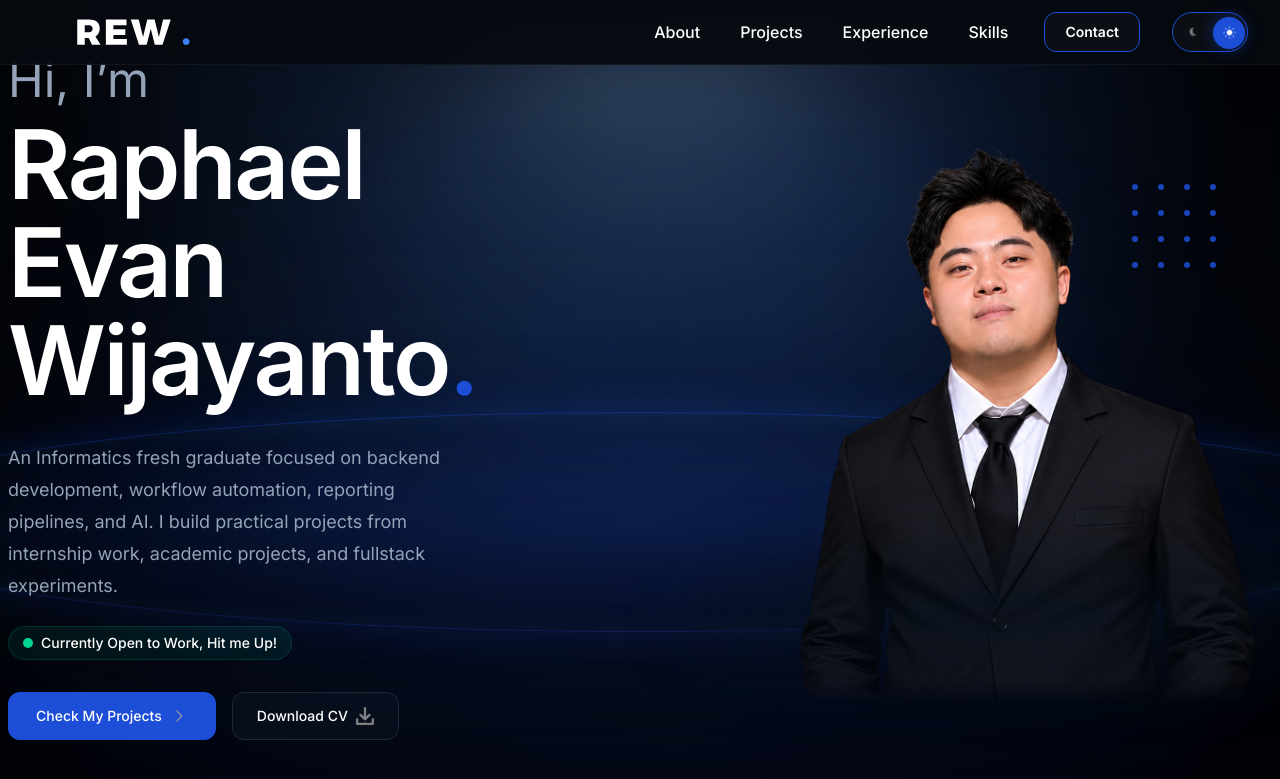
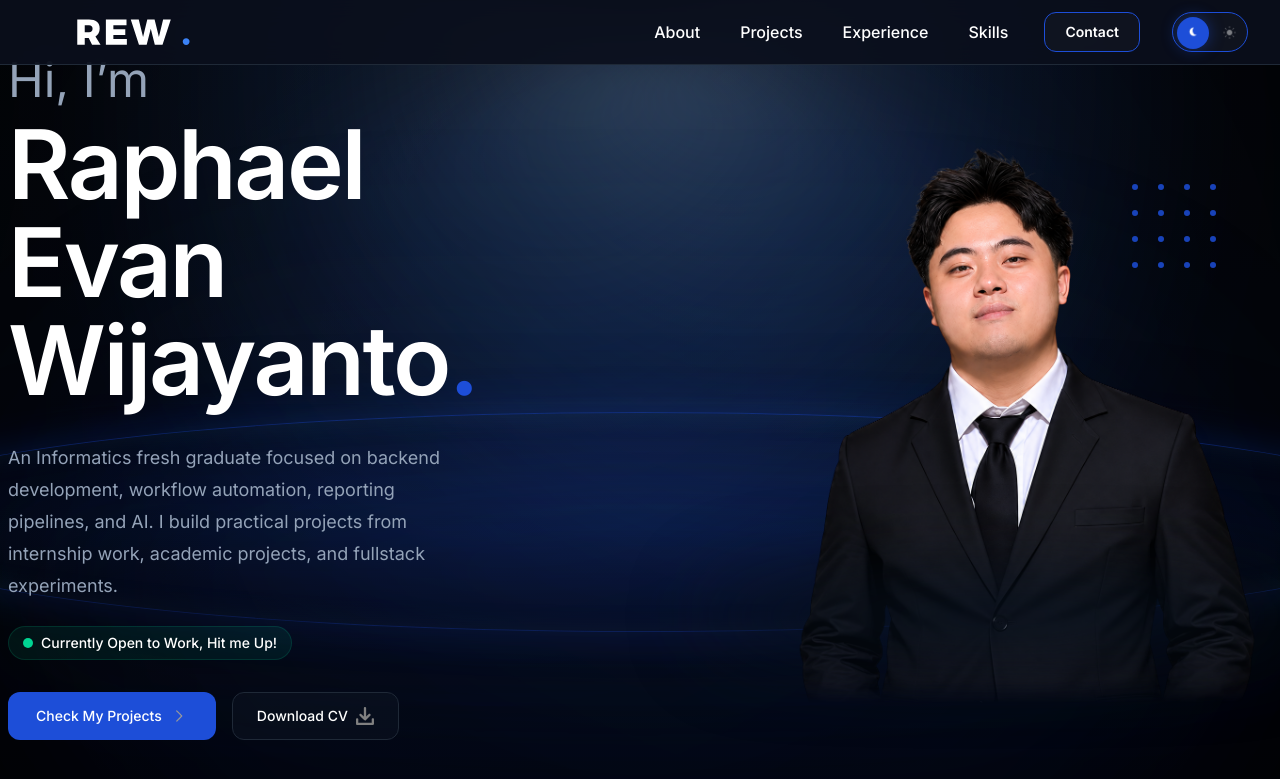
Before and after one commit to RaphaelEvanW/portfolio, a Next.js app: page / in a window 1280 px wide. Shown: the top 779 px of the page. Built offline with nearby package versions, Linux system fonts and the light colour scheme.

Commit message:
toggle dark mode light mode di navbar

```diff
--- a/components/Navbar.tsx
+++ b/components/Navbar.tsx
@@ -1,7 +1,7 @@
 "use client";
 
 import Image from "next/image";
-import { useEffect, useState } from "react";
+import { useState } from "react";
 
 const navItems = [
   { label: "About", href: "#about" },
@@ -11,26 +11,18 @@ const navItems = [
 ];
 
 export default function Navbar() {
-  const [theme, setTheme] = useState<"dark" | "light">("dark");
-
-  useEffect(() => {
-    const savedTheme = localStorage.getItem("theme") as "dark" | "light" | null;
-    const initialTheme = savedTheme ?? "dark";
-
-    setTheme(initialTheme);
-    document.documentElement.classList.toggle("light", initialTheme === "light");
-  }, []);
+  const [theme, setTheme] = useState<"dark" | "light">("light");
 
   const toggleTheme = () => {
     const nextTheme = theme === "dark" ? "light" : "dark";
 
     setTheme(nextTheme);
     localStorage.setItem("theme", nextTheme);
-    document.documentElement.classList.toggle("light", nextTheme === "light");
+    document.documentElement.classList.toggle("light", nextTheme === "dark");
   };
 
   return (
-    <header className="fixed top-0 z-50 w-full border-b border-white/[0.05] bg-[#06090F]/90 backdrop-blur-md">
+    <header className="fixed top-0 z-50 w-full border-b border-[var(--border)] bg-[var(--background)]/90 backdrop-blur-md">
       <nav className="flex h-16 w-full items-center justify-between px-8">
         <a href="#" aria-label="Go to homepage" className="z-10">
           <Image
```
